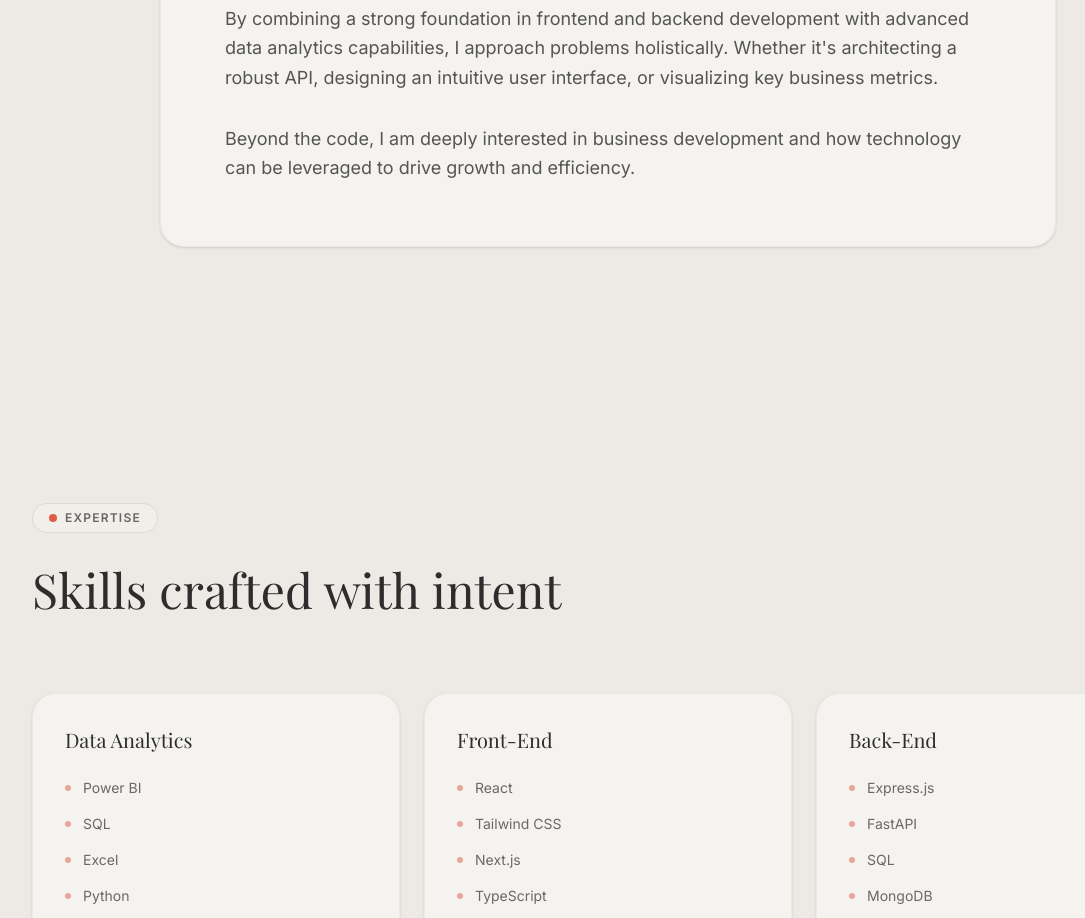
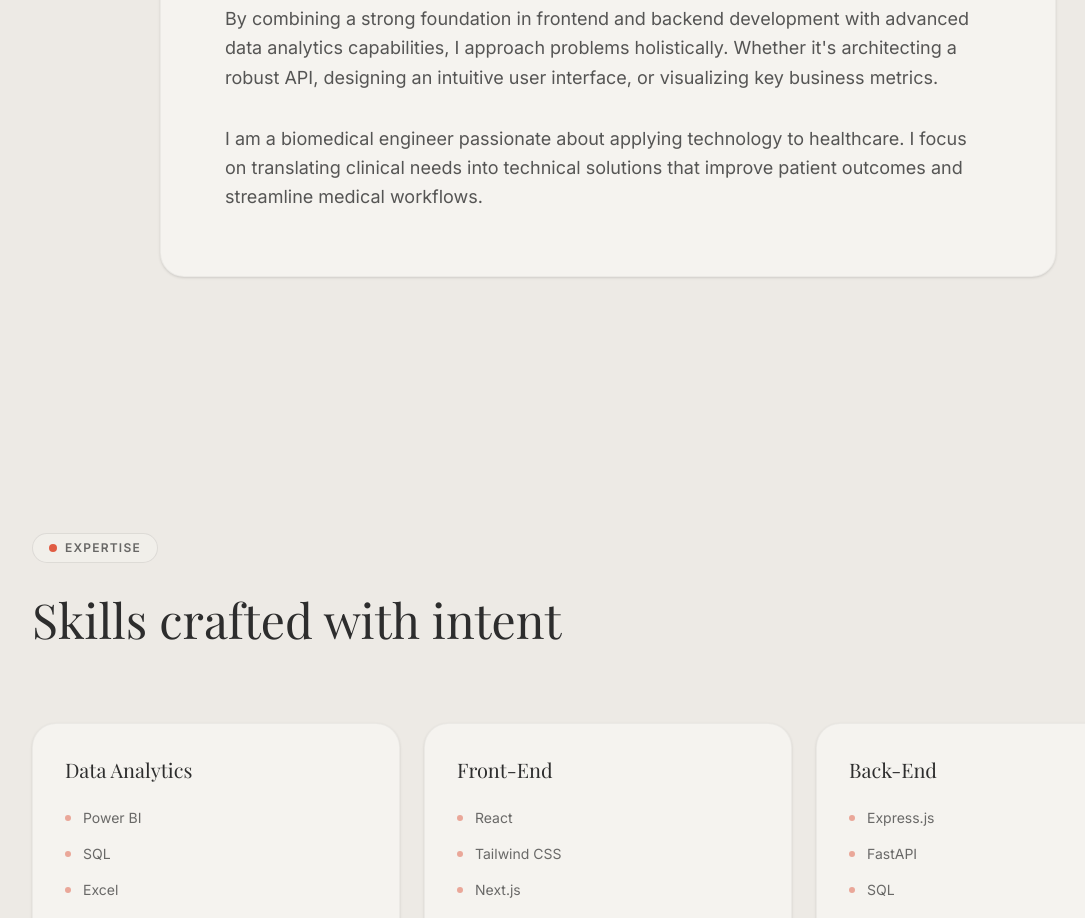
Before and after one commit to YoussefYoussefG/Prject-my-own-portfolio, a Next.js app: page / in a window 1280 px wide. Shown: the part 1460-2378 px from the top of the page, without its empty margins (32-1117 px from the left). Built offline with nearby package versions, Linux system fonts and the light colour scheme; no server answers; the database is empty; a web font is replaced by a local one.

Commit message:
feat: update About section to reflect biomedical engineering focus and healthcare technology application

```diff
--- a/src/components/About.tsx
+++ b/src/components/About.tsx
@@ -36,7 +36,7 @@ export default function About() {
                 By combining a strong foundation in frontend and backend development with advanced data analytics capabilities, I approach problems holistically. Whether it&apos;s architecting a robust API, designing an intuitive user interface, or visualizing key business metrics.
               </p>
               <p>
-                Beyond the code, I am deeply interested in business development and how technology can be leveraged to drive growth and efficiency.
+                I am a biomedical engineer passionate about applying technology to healthcare. I focus on translating clinical needs into technical solutions that improve patient outcomes and streamline medical workflows.
               </p>
             </div>
           </div>
```
